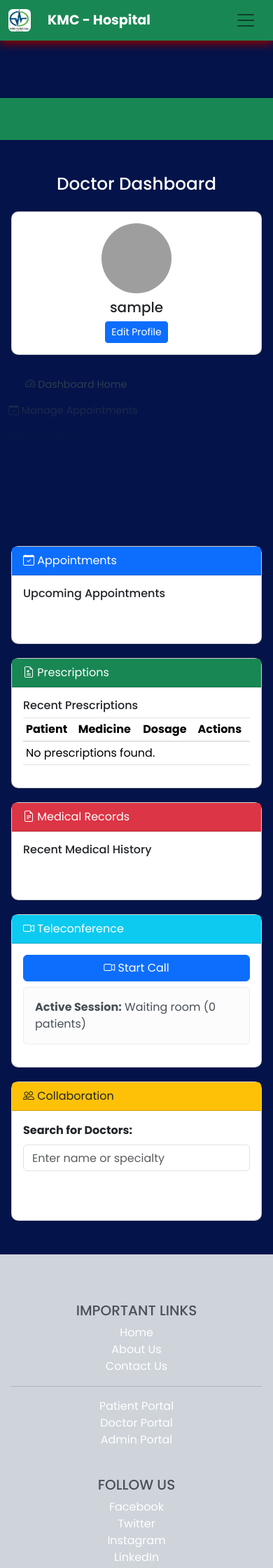
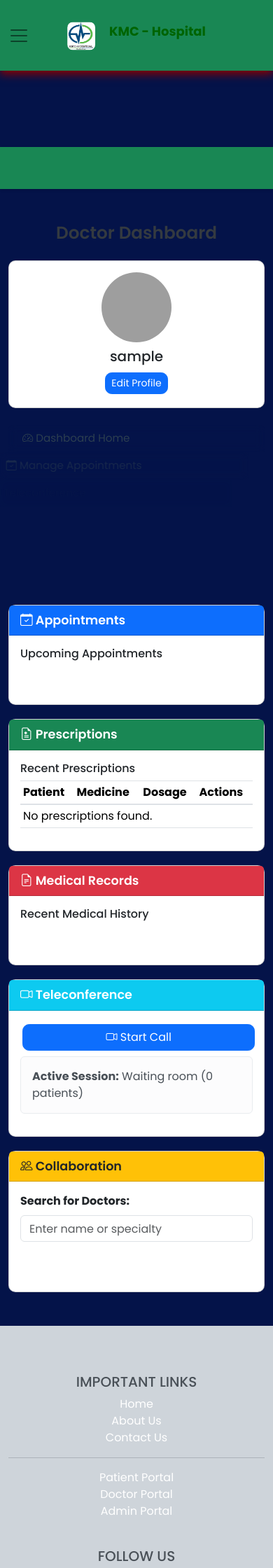
Before and after one commit to theExtraPerson/telehealth, a Flask app: page /doctor/doctor/dashboard in a window 390 px wide. Shown: the top 2240 px of the page at 70% size. Run offline with Flask 3, Linux system fonts and the light colour scheme; the visitor is signed in with stand-in values (Sample User, id 1); data that the repository does not hold is empty; some libraries are stand-ins or nearby versions; grey boxes are pictures that could not be loaded.

Commit message:
mobile first for another episode

```diff
--- a/app/static/css/style.css
+++ b/app/static/css/style.css
@@ -1,64 +1,110 @@
+
+
 @import url('https://fonts.googleapis.com/css2?family=Libre+Baskerville:ital,wght@0,400;0,700;1,400&display=swap');
-@import url('https://fonts.googleapis.com/css2?family=Poppins:wght@300;400;500;600;700&display=swap');
-
-* {
-  margin: 0;
-  padding: 0;
-  box-sizing: border-box;
-}
+@import url('https://fonts.googleapis.com/css2?family=Libre+Baskerville:ital,wght@0,400;0,700;1,400&family=Poppins:ital,wght@0,100;0,200;0,300;0,400;0,500;0,600;0,700;0,800;0,900;1,100;1,200;1,300;1,400;1,500;1,600;1,700;1,800;1,900&display=swap');
 
 body, html {
     font-family: 'Poppins', sans-serif;
     background-color: #041349;
+    scroll-behavior: smooth;
     color: #fff;
-  scroll-behavior: smooth;
     padding-top: 70px;
 }
 
-/* ========== HEADER / NAVBAR ========== */
+/* Make the header sticky and minimize height */
 header {
   position: sticky;
   top: 0;
-  z-index: 1030;
-  background-color: #198754;
+  z-index: 1030; /* keeps it above content but below modals if any */
+  background-color: #198754; /* Bootstrap green */
   min-height: 60px;
-  box-shadow: 0 2px 4px rgba(0, 0, 0, 0.1);
+  box-shadow: 0 2px 4px rgba(0, 0, 0, 0.1); /* optional for elevation */
 }
+
+/* Ensure the navbar doesn’t add unnecessary padding */
+.navbar {
+  padding-top: 0.25rem;
+  padding-bottom: 0.25rem;
+  /*height: 40vh;*/
+}
+
+.navbar-brand {
+    position: absolute;
+    top: 50%;
+    left: 50%;
+    transform: translate(-50%, -50%);
+}
+.navbar-brand img {
+    width: 40px;
+    height: 40px;
+    border-radius: 20%;
+}
+.mobile-menu {
+    background: #0f5132;
+}
+
+.mobile-menu a {
+    color: #010823;
+    padding: 0.75rem 1rem;
+    display: block;
+    text-decoration: none;
+}
+
+.mobile-menu a:hover {
+    background-color: #146c46;
+}
+
+/*admin dashboard*/
+
+.container {
+    margin-top: 20px;
+}
+
+.card {
+    border-radius: 10px;
+    transition: 0.3s;
+}
+
+.card:hover {
+    transform: scale(1.05);
+}
+
+/* BASE HTML */
 
 .navbar {
     background-color: forestgreen;
     box-shadow: 0 5px 12px darkred;
-  padding: 8px 12px;
-  height: auto;
-  display: flex;
-  flex-wrap: wrap;
-  align-items: center;
-  justify-content: space-between;
+    padding: 10px 0;
+    transition: all 0.3s ease;
+    z-index: 1000;
     position: fixed;
     width: 100%;
-  z-index: 1000;
+    display: flex;
+    height: 12vh;
 }
 
 .navbar-brand {
     font-weight: 700;
     color: #3498db;
-  font-size: 1.2rem;
-  display: flex;
-  align-items: center;
-  gap: 8px;
+    font-size: large;
 }
 
-.navbar-brand img {
-  width: 32px;
-  height: 32px;
-  border-radius: 20%;
+.brand-highlight {
+    color: darkgreen;
+}
+
+.navbar-brand span {
+    color: darkgreen;
 }
 
 .nav-link {
-  font-size: 14px;
+    font-weight: 300;
+    margin: 0 5px;
+    position: relative;
+    transition: all 0.3s ease;
     color: #2c3e50;
-  padding: 6px 10px;
-  position: relative;
+    font-size: 15px;
+    padding: 5px 10px !important;
 }
 
 .nav-link:after {
@@ -122,77 +189,68 @@ header {
     top: 50%;
     left: 50%;
     transform: translate(-50%, -50%);
+    /*background-image: url("../images/hero.jpg");*/
 }
 
-/* ========== LOGIN PAGE ========== */
+/*login page*/
+
 .login-section {
+    /*background: linear-gradient(135deg, #667eea, #764ba2);*/
     height: 100vh;
     display: flex;
     justify-content: center;
     align-items: center;
 }
-
 .login-container {
     background: white;
-  padding: 1.5rem;
+    padding: 2rem;
     border-radius: 10px;
     box-shadow: 0 4px 10px rgba(0, 0, 0, 0.1);
     text-align: center;
-  color: #000;
-  width: 90%;
-  max-width: 400px;
 }
 
-/* ========== DASHBOARD & CARDS ========== */
-.container {
-  margin-top: 20px;
-  padding: 0 1rem;
+.index-decor {
+    padding-top: 100px;
 }
 
-.card {
-  border-radius: 10px;
-  transition: transform 0.3s ease;
+/* doctor dashboard */
+
+/* GENERAL PAGE STYLING */
+/*body {*/
+/*    background-color: #f8f9fa;*/
+/*    font-family: 'Segoe UI', Tahoma, Geneva, Verdana, sans-serif;*/
+/*    scroll-behavior: smooth;*/
+/*}*/
+
+h2 {
+    font-weight: 600;
+    color: #343a40;
 }
 
-.card:hover {
-  transform: scale(1.02);
-}
-
-.dashboard-grid {
-  display: grid;
-  grid-template-columns: 1fr;
-  gap: 20px;
-}
-
-.doc-card {
+/* SIDEBAR PROFILE */
+.card-profile {
     background: rgba(255, 255, 255, 0.2);
+    border: none;
     border-radius: 1rem;
-  box-shadow: 0 8px 32px rgba(31, 38, 135, 0.2);
-  backdrop-filter: blur(10px);
-  border: 1px solid rgba(255, 255, 255, 0.3);
+    backdrop-filter: blur(15px);
+    -webkit-backdrop-filter: blur(15px);
+    box-shadow: 0 4px 30px rgba(0, 0, 0, 0.1);
+    overflow: hidden;
     color: #2c3e50;
-}
-
-.doc-card:hover {
-  transform: translateY(-4px);
-  box-shadow: 0 10px 24px rgba(0, 0, 0, 0.15);
+    transition: all 0.3s ease-in-out;
 }
 
 .card-profile img {
     border: 3px solid #0d6efd;
-  width: 80px;
-  height: 80px;
 }
 
-/* ========== LIST ITEMS ========== */
+/* SIDEBAR LINKS */
 .list-group-item {
     border: none;
     background: transparent;
     border-left: 4px solid transparent;
+    transition: all 0.3s ease;
     color: #2c3e50;
-  font-size: 0.9rem;
-  padding: 0.5rem 1rem;
-  transition: all 0.3s ease;
 }
 
 .list-group-item:hover,
@@ -201,41 +259,108 @@ header {
     border-left: 4px solid #0d6efd;
     color: #0d6efd;
     font-weight: 500;
+    backdrop-filter: blur(10px);
 }
 
-/* ========== MEDIA QUERIES ========== */
-
-/* Tablets */
-@media (min-width: 768px) {
+/* MAIN CONTENT AREA */
 .dashboard-grid {
-    grid-template-columns: repeat(2, 1fr);
+    display: grid;
+    grid-template-columns: repeat(auto-fill, minmax(340px, 1fr));
+    gap: 20px;
 }
 
-  .navbar {
-    padding: 10px 2rem;
+/* CARD STYLES */
+.doc-card {
+    background: rgba(255, 255, 255, 0.2);
+    border-radius: 1rem;
+    box-shadow: 0 8px 32px 0 rgba(31, 38, 135, 0.2);
+    backdrop-filter: blur(10px);
+    -webkit-backdrop-filter: blur(10px);
+    border: 1px solid rgba(255, 255, 255, 0.3);
+    transition: transform 0.3s ease, box-shadow 0.3s ease;
+    color: #2c3e50;
 }
 
-  .navbar-brand {
-    font-size: 1.5rem;
+.doc-card:hover {
+    transform: translateY(-5px);
+    box-shadow: 0 16px 32px 0 rgba(0, 0, 0, 0.15);
 }
 
-  .nav-link {
-    font-size: 1rem;
+/* CARD HEADERS */
+.card-header {
+    font-weight: 600;
+    font-size: 1.1rem;
+    border-radius: 1rem 1rem 0 0;
+    background: rgba(255, 255, 255, 0.2);
+    color: #2c3e50;
 }
 
-  .card-profile img {
-    width: 100px;
-    height: 100px;
+/* BUTTON STYLES */
+.card-body .btn {
+    margin: 0.2rem;
+    border-radius: 0.6rem;
+    backdrop-filter: blur(6px);
+    transition: background-color .3s ease;
+}
+.btn-outline-primary:hover,
+.btn-outline-success:hover,
+.btn-outline-danger:hover,
+.btn-outline-info:hover,
+.btn-outline-secondary:hover {
+    background-color: rgba(13, 110, 253, 0.1);
+}
+
+/* LIST GROUP */
+.list-group-item-action {
+    backdrop-filter: blur(6px);
+}
+
+/* RESPONSIVE */
+@media screen and (max-width: 768px) {
+    .dashboard-grid {
+        grid-template-columns: 1fr;
+    }
+
+    .list-group-item {
+        font-size: 0.95rem;
     }
 }
 
-/* Desktops */
+/* base navbar */
 @media (min-width: 992px) {
-  .dashboard-grid {
-    grid-template-columns: repeat(3, 1fr);
-  }
-
     .mobile-menu {
         display: none !important;
     }
 }
+
+/*body*/
+@media (max-width: 768px) {
+  body {
+    padding-top: 140px; /* if mobile menu expands below */
+  }
+}
+
+/*sidebar*/
+@media (max-width: 768px) {
+    .sidebar {
+        padding-top: 2rem;
+        text-align: left;
+    }
+
+    .sidebar img {
+        width: 80px;
+        height: 80px;
+    }
+
+    .nav-link {
+        font-size: 0.9rem;
+        padding-left: 1rem;
+        padding-right: 1rem;
+    }
+}
+
+@media (max-width: 576px) {
+    .sidebar {
+        text-align: center;
+    }
+}
```
Also changed, not shown: other parts of app/static/css/style.css (+41 -20 lines). Lines whose indentation alone changed are shown as unchanged.
